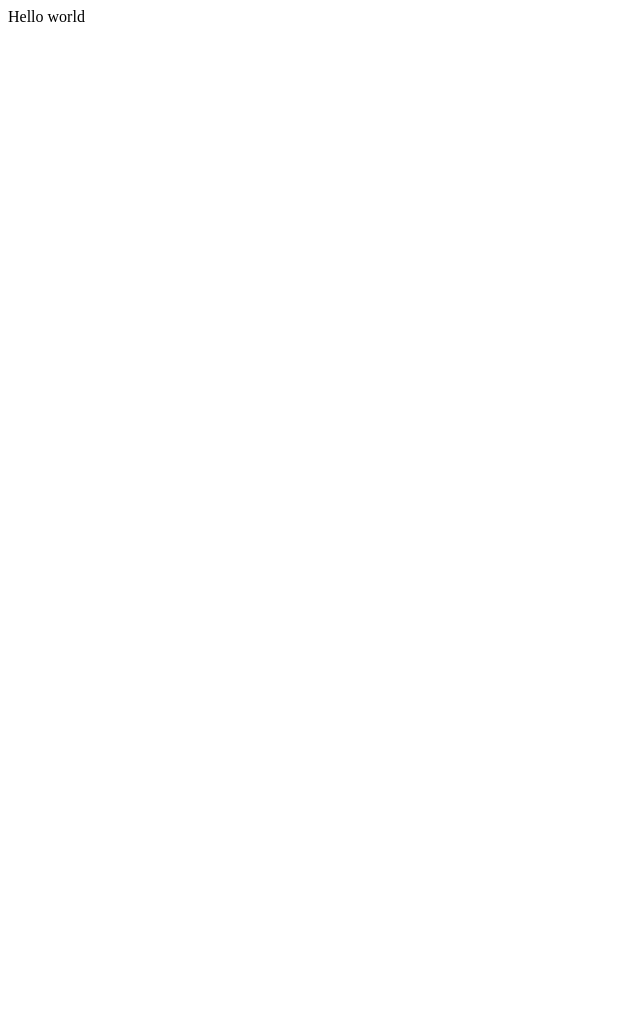
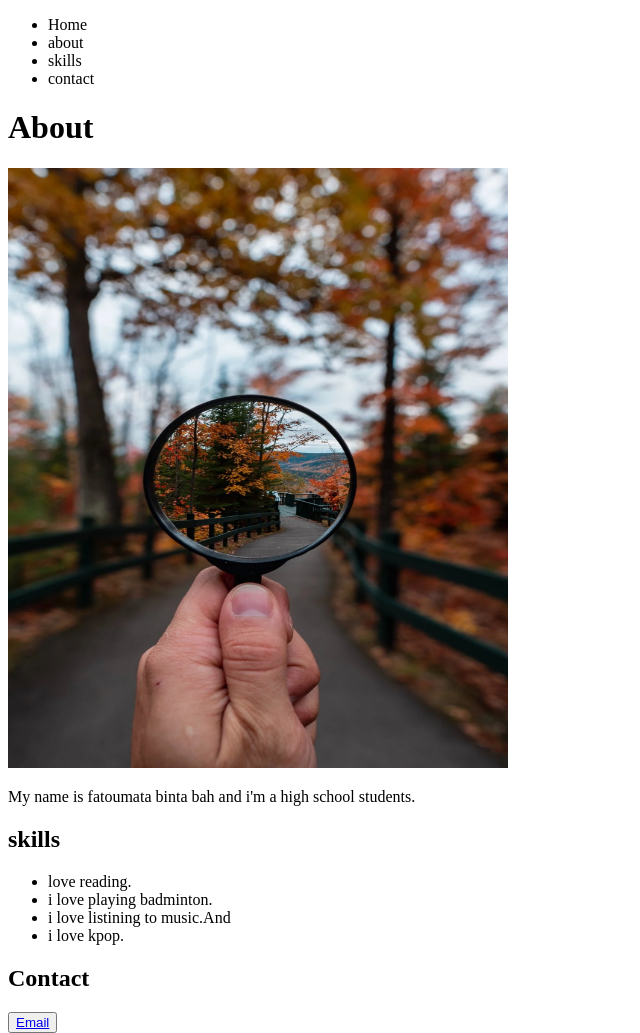
Before and after one commit to Fatoumatab8274/fatoumata-binta-bahportfolio, a plain HTML site: page index.html in a window 1280 px wide. Shown: the whole page, without its empty margins (0-640 px from the left). Before the commit the page ends 800 px from the top, so only its background shows below. Drawn offline with Linux system fonts and the light colour scheme.

Commit message:
I create a portfolio

```diff
--- a/index.html
+++ b/index.html
@@ -9,7 +9,40 @@
 </head>
 
 <body>
-  Hello world
+ <nav>
+   <ul>
+     <li>Home</li>
+     <li>about</li>
+     <li>skills</li>
+     <li>contact</li>
+        </ul>
+      </nav>
+
+     <seciton>
+     <h1>About</h1>
+       <img src="mag.webp" width="500" height="600"></img>
+
+       <p> My name is fatoumata binta bah and i'm a high school students.</p>
+     </seciton>
+
+     <section>
+   <h1>skills</h1>
+       <ul>
+         <li>love reading.</li>
+         <li> i love playing badminton.</li>
+          <li>i love listining to music.And</li>
+          <li>i love kpop.</li>
+          </ul>
+     </section>
+
+     <section>
+       <h1>Contact</h1>
+
+       <button>
+         <a href='mailto:fatoumata092@gmail.com'>Email</a>
+       </button>
+     </section>
+
   <script src="script.js"></script>
 </body>
 
```
Also changed, not shown: mag.webp (added).
